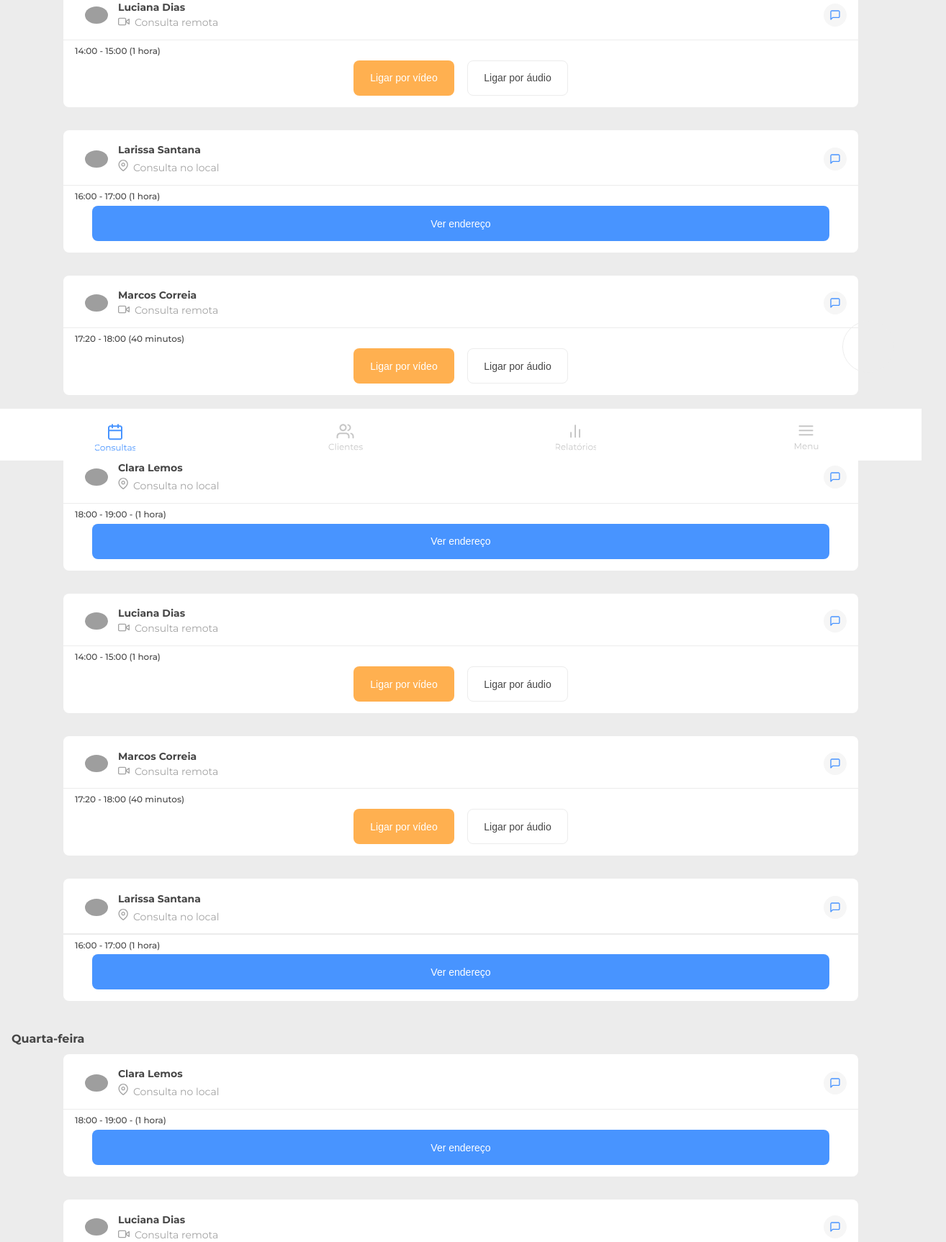
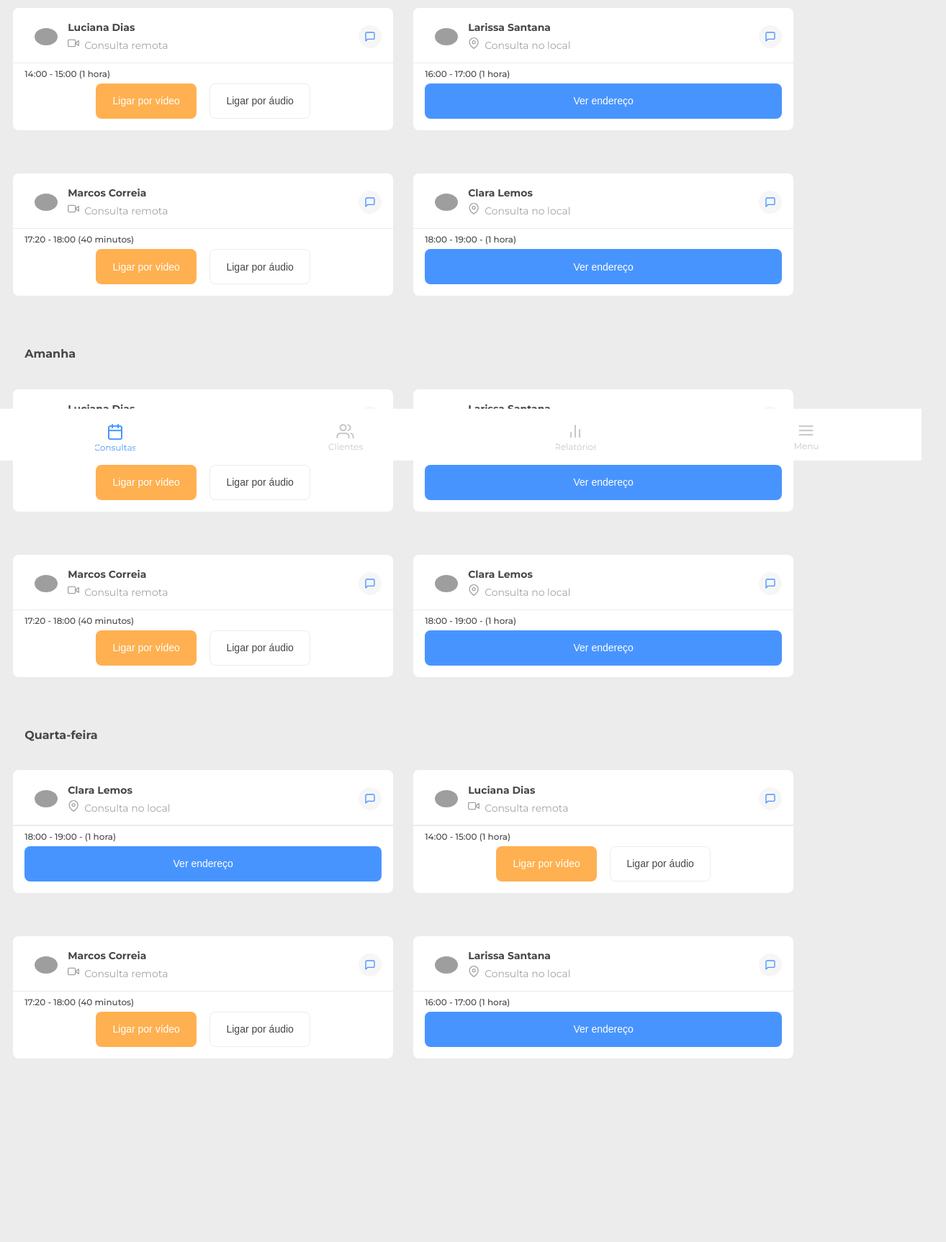
Before and after one commit to TrSilvao/7days-respnsividasde, a plain HTML site: page index.html in a window 1280 px wide. Shown: the part 160-1886 px from the top of the page at 72% size, 1314 px wide, since content can reach past the window. After the commit the page ends 1835 px from the top, so only its background shows below. Drawn offline with Linux system fonts and the light colour scheme; grey boxes are pictures that could not be loaded.

Commit message:
adapitando para rodar em telas de ate 768

```diff
--- a/index.html
+++ b/index.html
@@ -28,13 +28,13 @@
 
     </header>
 
-    <main>
+    <main class="conteudo">
 
-        <h2 class="consultas__titulo">Hoje</h2>
+        <h2 class="consultas__titulo header">Hoje</h2>
 
-        <section class="consultas">  <!--dois botoes -->
+        <section class="consultas">
 
-            <div class="paciente">
+            <div class="paciente main">
 
                 <div class="paciente__principal">
 
@@ -55,7 +55,7 @@
 
             </div>
 
-            <div class="paciente__secundario">
+            <div class="paciente__secundario  main">
 
                 <h4 class="horario">14:00 - 15:00 (1 hora)</h4>
 
@@ -71,9 +71,9 @@
 
         </section>
 
-        <section class="consultas">  <!--um botao -->
+        <section class="consultas">
 
-            <div class="paciente">
+            <div class="paciente main">
 
                 <div class="paciente__principal">
 
@@ -94,7 +94,7 @@
 
             </div>
 
-            <div class="paciente__secundario">
+            <div class="paciente__secundario main">
 
                 <h4 class="horario">16:00 - 17:00 (1 hora)</h4>
 
@@ -108,9 +108,9 @@
 
         </section>
 
-        <section class="consultas">  <!--dois botoes -->
+        <section class="consultas">
 
-            <div class="paciente">
+            <div class="paciente main">
 
                 <div class="paciente__principal">
 
@@ -131,7 +131,7 @@
 
             </div>
 
-            <div class="paciente__secundario">
+            <div class="paciente__secundario main">
 
                 <h4 class="horario">17:20 - 18:00 (40 minutos)</h4>
 
@@ -147,11 +147,9 @@
 
         </section>
 
-        <h2 class="consultas__titulo">Amanha</h2>
+        <section class="consultas">
 
-        <section class="consultas">  <!--um botao -->
-
-            <div class="paciente">
+            <div class="paciente main">
 
                 <div class="paciente__principal">
 
@@ -172,7 +170,7 @@
 
             </div>
 
-            <div class="paciente__secundario">
+            <div class="paciente__secundario main">
 
                 <h4 class="horario">18:00 - 19:00 - (1 hora)</h4>
 
@@ -186,9 +184,11 @@
 
         </section>
 
-        <section class="consultas">  <!--dois botoes -->
+        <h2 class="consultas__titulo header">Amanha</h2>
 
-            <div class="paciente">
+        <section class="consultas">  <!--14:00 - 15:00-->
+
+            <div class="paciente main">
 
                 <div class="paciente__principal">
 
@@ -209,7 +209,7 @@
 
             </div>
 
-            <div class="paciente__secundario">
+            <div class="paciente__secundario main">
 
                 <h4 class="horario">14:00 - 15:00 (1 hora)</h4>
 
@@ -225,9 +225,46 @@
 
         </section>
 
-        <section class="consultas">  <!--dois botoes -->
+        <section class="consultas">  <!--16:00 - 17:00 -->
 
-            <div class="paciente">
+            <div class="paciente main">
+
+                <div class="paciente__principal">
+
+                    <img class="paciente__foto" src="assets/perfil-3.svg" alt="foto de perfil do paciente">
+
+                    <div class="paciente__info">
+
+                        <h3 class="paciente__nome">Larissa Santana</h3>
+
+                        <samp class="paciente__local"><img class="icone__camera" src="assets/pin.svg" alt=" icone de camera">Consulta no local</samp>
+
+                    </div>
+
+                </div>
+
+
+                <img class="img__chat" src="assets/Chatcirculo1.svg" alt="icone para abrir um chate de texto">
+
+            </div>
+
+            <div class="paciente__secundario main">
+
+                <h4 class="horario">16:00 - 17:00 (1 hora)</h4>
+
+                <div class="botoes">
+
+                    <button class="botao__endereço">Ver endereço</button>
+
+                </div>
+
+            </div>
+
+        </section>
+
+        <section class="consultas">  <!--17:20 - 18:00 -->
+
+            <div class="paciente main">
 
                 <div class="paciente__principal">
 
@@ -248,7 +285,161 @@
 
             </div>
 
-            <div class="paciente__secundario">
+            <div class="paciente__secundario main">
+
+                <h4 class="horario">17:20 - 18:00 (40 minutos)</h4>
+
+                <div class="botoes">
+
+                    <button class="botao__video">Ligar por vídeo</button>
+
+                    <button class="botao__audio">Ligar por áudio</button>
+
+                </div>
+
+            </div>
+
+        </section>
+
+        <section class="consultas">
+
+            <div class="paciente main">
+
+                <div class="paciente__principal">
+
+                    <img class="paciente__foto" src="assets/perfil-5.svg" alt="foto de perfil do paciente">
+
+                    <div class="paciente__info">
+
+                        <h3 class="paciente__nome">Clara Lemos</h3>
+
+                        <samp class="paciente__local"><img class="icone__camera" src="assets/pin.svg" alt=" icone de camera">Consulta no local</samp>
+
+                    </div>
+
+                </div>
+
+
+                <img class="img__chat" src="assets/Chatcirculo1.svg" alt="icone para abrir um chate de texto">
+
+            </div>
+
+            <div class="paciente__secundario main">
+
+                <h4 class="horario">18:00 - 19:00 - (1 hora)</h4>
+
+                <div class="botoes">
+
+                    <button class="botao__endereço">Ver endereço</button>
+
+                </div>
+
+            </div>
+
+        </section>
+
+        <h2 class="consultas__titulo header">Quarta-feira</h2>
+
+        <section class="consultas">  <!--um botao -->
+
+            <div class="paciente main">
+
+                <div class="paciente__principal">
+
+                    <img class="paciente__foto" src="assets/perfil-5.svg" alt="foto de perfil do paciente">
+
+                    <div class="paciente__info">
+
+                        <h3 class="paciente__nome">Clara Lemos</h3>
+
+                        <samp class="paciente__local"><img class="icone__camera" src="assets/pin.svg" alt=" icone de camera">Consulta no local</samp>
+
+                    </div>
+
+                </div>
+
+
+                <img class="img__chat" src="assets/Chatcirculo1.svg" alt="icone para abrir um chate de texto">
+
+            </div>
+
+            <div class="paciente__secundario main">
+
+                <h4 class="horario">18:00 - 19:00 - (1 hora)</h4>
+
+                <div class="botoes">
+
+                    <button class="botao__endereço">Ver endereço</button>
+
+                </div>
+
+            </div>
+
+        </section>
+
+        <section class="consultas">  <!--dois botoes -->
+
+            <div class="paciente main">
+
+                <div class="paciente__principal">
+
+                    <img class="paciente__foto" src="assets/perfil-2.svg" alt="foto de perfil do paciente">
+
+                    <div class="paciente__info">
+
+                        <h3 class="paciente__nome">Luciana Dias</h3>
+
+                        <samp class="paciente__local"><img class="icone__camera" src="assets/Camera.svg" alt=" icone de camera">Consulta remota</samp>
+
+                    </div>
+
+                </div>
+
+
+                <img class="img__chat" src="assets/Chatcirculo1.svg" alt="icone para abrir um chate de texto">
+
+            </div>
+
+            <div class="paciente__secundario main">
+
+                <h4 class="horario">14:00 - 15:00 (1 hora)</h4>
+
+                <div class="botoes">
+
+                    <button class="botao__video">Ligar por vídeo</button>
+
+                    <button class="botao__audio">Ligar por áudio</button>
+
+                </div>
+
+            </div>
+
+        </section>
+
+        <section class="consultas">  <!--dois botoes -->
+
+            <div class="paciente main">
+
+                <div class="paciente__principal">
+
+                    <img class="paciente__foto" src="assets/perfil-4.svg" alt="foto de perfil do paciente">
+
+                    <div class="paciente__info">
+
+                        <h3 class="paciente__nome">Marcos Correia</h3>
+
+                        <samp class="paciente__local"><img class="icone__camera" src="assets/Camera.svg" alt=" icone de camera">Consulta remota</samp>
+
+                    </div>
+
+                </div>
+
+
+                <img class="img__chat" src="assets/Chatcirculo1.svg" alt="icone para abrir um chate de texto">
+
+            </div>
+
+            <div class="paciente__secundario main">
 
                 <h4 class="horario">17:20 - 18:00 (40 minutos)</h4>
 
@@ -266,7 +457,7 @@
 
         <section class="consultas">  <!--um botao -->
 
-            <div class="paciente">
+            <div class="paciente main">
 
                 <div class="paciente__principal">
 
@@ -287,161 +478,7 @@
 
             </div>
 
-            <div class="paciente__secundario">
-
-                <h4 class="horario">16:00 - 17:00 (1 hora)</h4>
-
-                <div class="botoes">
-
-                    <button class="botao__endereço">Ver endereço</button>
-
-                </div>
-
-            </div>
-
-        </section>
-
-        <h2 class="consultas__titulo">Quarta-feira</h2>
-
-        <section class="consultas">  <!--um botao -->
-
-            <div class="paciente">
-
-                <div class="paciente__principal">
-
-                    <img class="paciente__foto" src="assets/perfil-5.svg" alt="foto de perfil do paciente">
-
-                    <div class="paciente__info">
-
-                        <h3 class="paciente__nome">Clara Lemos</h3>
-
-                        <samp class="paciente__local"><img class="icone__camera" src="assets/pin.svg" alt=" icone de camera">Consulta no local</samp>
-
-                    </div>
-
-                </div>
-
-
-                <img class="img__chat" src="assets/Chatcirculo1.svg" alt="icone para abrir um chate de texto">
-
-            </div>
-
-            <div class="paciente__secundario">
-
-                <h4 class="horario">18:00 - 19:00 - (1 hora)</h4>
-
-                <div class="botoes">
-
-                    <button class="botao__endereço">Ver endereço</button>
-
-                </div>
-
-            </div>
-
-        </section>
-
-        <section class="consultas">  <!--dois botoes -->
-
-            <div class="paciente">
-
-                <div class="paciente__principal">
-
-                    <img class="paciente__foto" src="assets/perfil-2.svg" alt="foto de perfil do paciente">
-
-                    <div class="paciente__info">
-
-                        <h3 class="paciente__nome">Luciana Dias</h3>
-
-                        <samp class="paciente__local"><img class="icone__camera" src="assets/Camera.svg" alt=" icone de camera">Consulta remota</samp>
-
-                    </div>
-
-                </div>
-
-
-                <img class="img__chat" src="assets/Chatcirculo1.svg" alt="icone para abrir um chate de texto">
-
-            </div>
-
-            <div class="paciente__secundario">
-
-                <h4 class="horario">14:00 - 15:00 (1 hora)</h4>
-
-                <div class="botoes">
-
-                    <button class="botao__video">Ligar por vídeo</button>
-
-                    <button class="botao__audio">Ligar por áudio</button>
-
-                </div>
-
-            </div>
-
-        </section>
-
-        <section class="consultas">  <!--dois botoes -->
-
-            <div class="paciente">
-
-                <div class="paciente__principal">
-
-                    <img class="paciente__foto" src="assets/perfil-4.svg" alt="foto de perfil do paciente">
-
-                    <div class="paciente__info">
-
-                        <h3 class="paciente__nome">Marcos Correia</h3>
-
-                        <samp class="paciente__local"><img class="icone__camera" src="assets/Camera.svg" alt=" icone de camera">Consulta remota</samp>
-
-                    </div>
-
-                </div>
-
-
-                <img class="img__chat" src="assets/Chatcirculo1.svg" alt="icone para abrir um chate de texto">
-
-            </div>
-
-            <div class="paciente__secundario">
-
-                <h4 class="horario">17:20 - 18:00 (40 minutos)</h4>
-
-                <div class="botoes">
-
-                    <button class="botao__video">Ligar por vídeo</button>
-
-                    <button class="botao__audio">Ligar por áudio</button>
-
-                </div>
-
-            </div>
-
-        </section>
-
-        <section class="consultas">  <!--um botao -->
-
-            <div class="paciente">
-
-                <div class="paciente__principal">
-
-                    <img class="paciente__foto" src="assets/perfil-3.svg" alt="foto de perfil do paciente">
-
-                    <div class="paciente__info">
-
-                        <h3 class="paciente__nome">Larissa Santana</h3>
-
-                        <samp class="paciente__local"><img class="icone__camera" src="assets/pin.svg" alt=" icone de camera">Consulta no local</samp>
-
-                    </div>
-
-                </div>
-
-
-                <img class="img__chat" src="assets/Chatcirculo1.svg" alt="icone para abrir um chate de texto">
-
-            </div>
-
-            <div class="paciente__secundario">
+            <div class="paciente__secundario main">
 
                 <h4 class="horario">16:00 - 17:00 (1 hora)</h4>
 
--- a/style/consulta.css
+++ b/style/consulta.css
@@ -55,6 +55,8 @@
 
 .icone__camera {
     padding-right: 0.5em;
+    width: 16px;
+    height: 16px;
 }
 
 .img__chat {
@@ -119,3 +121,24 @@
     font-weight: var(--weight-medium);
     color: var(--cor-branco);
 }
+
+
+@media screen and (min-width: 768px) {
+
+    .conteudo {
+        display: flex;
+        flex-wrap: wrap;
+        padding: 0 1.3em 2.285em 1.3em;
+        gap: 2em;
+        flex-grow: 1;
+    }
+
+    .header {
+        flex: 0 0 100vw;
+    }
+
+    .main {
+        width: 40vw;
+    }
+
+}
--- a/style/rodape.css
+++ b/style/rodape.css
@@ -13,7 +13,7 @@
 .botao__plus {
     position: fixed;
     bottom: 15%;
-    right: 3%;
+    right: 5%;
 }
 
 .botao__mais {
```
Also changed, not shown: style/cabeçalho.css (line endings or trailing spaces).
